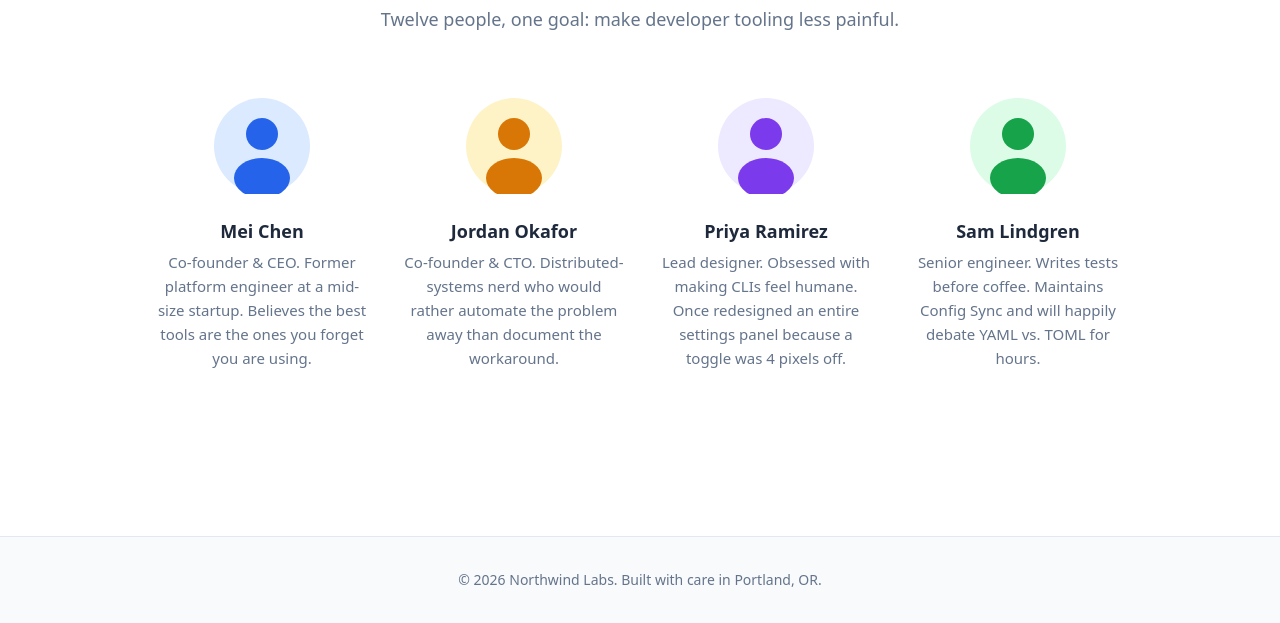
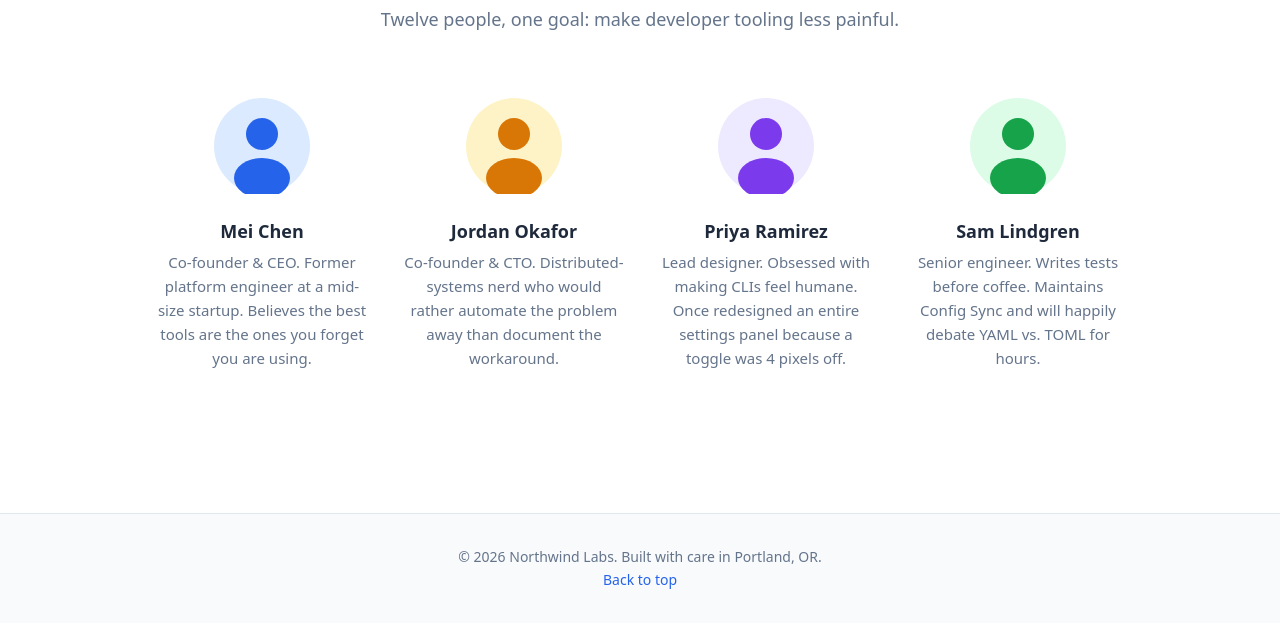
Before and after one commit to sanjeev-aalam/claude-skills-demo, a plain HTML site: page about.html in a window 1280 px wide. Shown: the part 177-800 px from the top of the page. Drawn offline with Linux system fonts and the light colour scheme.

Commit message:
feat(html): add back-to-top link in footer on all pages

```diff
--- a/about.html
+++ b/about.html
@@ -7,7 +7,7 @@
   <meta name="description" content="Meet the team behind Northwind Labs. Twelve people building developer tools in Portland, OR.">
   <link rel="stylesheet" href="css/styles.css">
 </head>
-<body>
+<body id="top">
 
   <header class="site-header">
     <div class="header-inner">
@@ -89,6 +89,7 @@
   <footer class="site-footer">
     <div class="footer-inner">
       <p>&copy; 2026 Northwind Labs. Built with care in Portland, OR.</p>
+      <p><a href="#top">Back to top</a></p>
     </div>
   </footer>
 
```
Also changed, not shown: contact.html (+2 -1 lines), index.html (+2 -1 lines).
